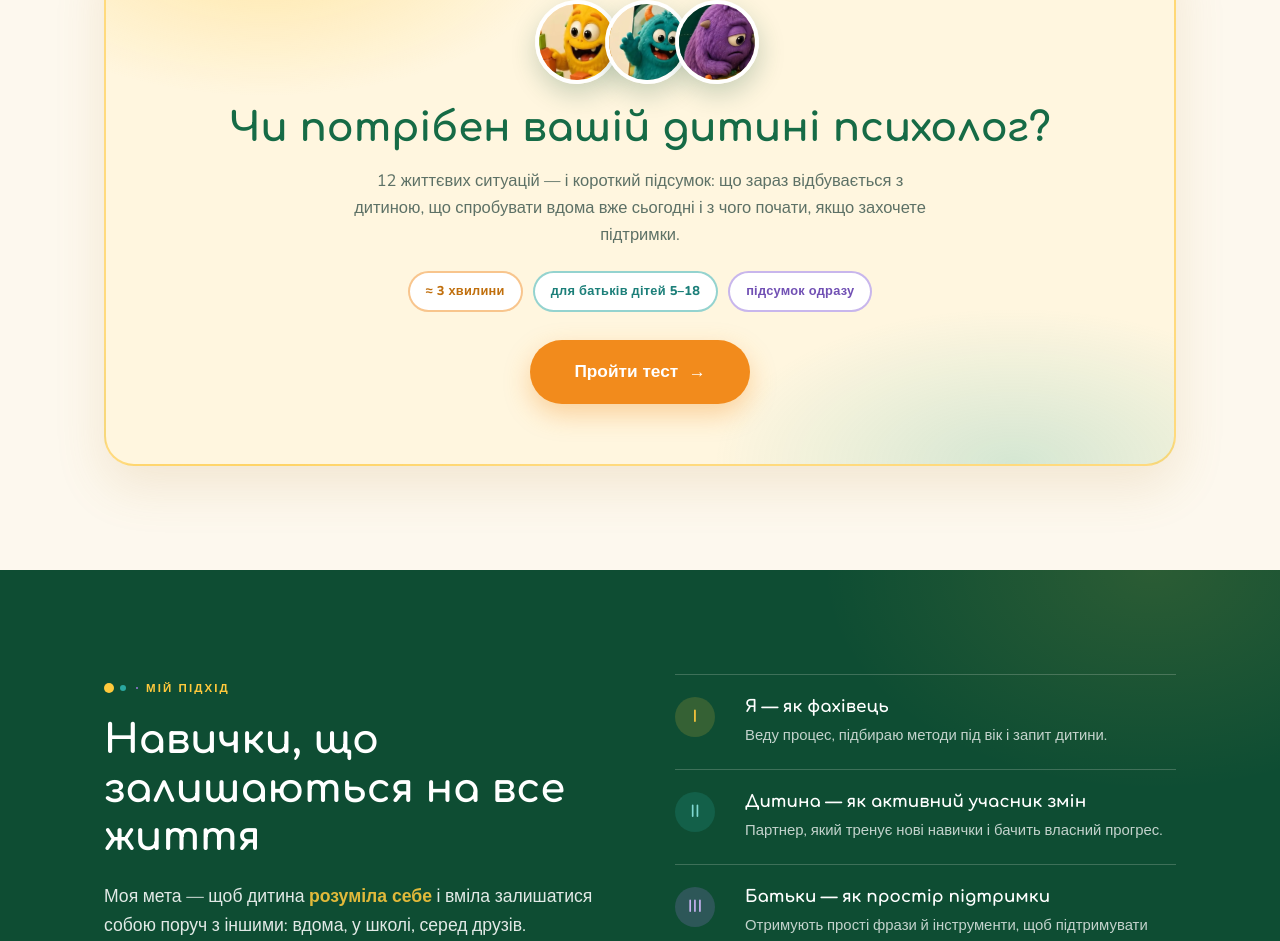
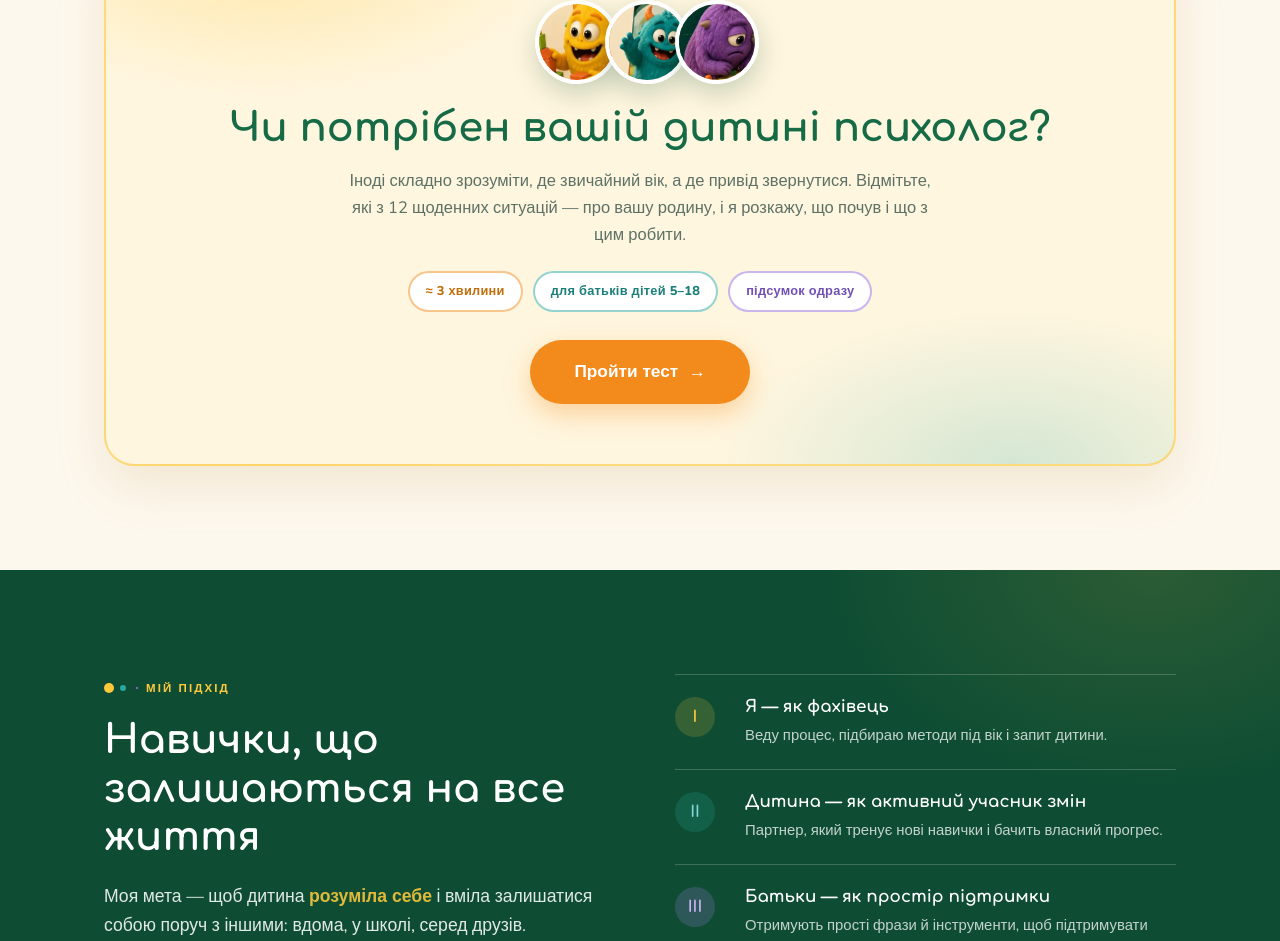
Before and after one commit to yakovina/matvii-site, a Next.js app: page / in a window 1280 px wide. Shown: the part 1872-2813 px from the top of the page. Built offline with nearby package versions, Linux system fonts and the light colour scheme.

Commit message:
Новий опис у секції тесту

```diff
--- a/app/page.jsx
+++ b/app/page.jsx
@@ -151,8 +151,9 @@ export default function HomePage() {
             </div>
             <h2>Чи потрібен вашій дитині психолог?</h2>
             <p>
-              12 життєвих ситуацій — і короткий підсумок: що зараз відбувається з дитиною, що
-              спробувати вдома вже сьогодні і з чого почати, якщо захочете підтримки.
+              Іноді складно зрозуміти, де звичайний вік, а де привід звернутися. Відмітьте,
+              які з 12 щоденних ситуацій — про вашу родину, і я розкажу, що почув і що з цим
+              робити.
             </p>
             <div className="quiz-cta-meta">
               <span className="chip">≈ 3 хвилини</span>
```
